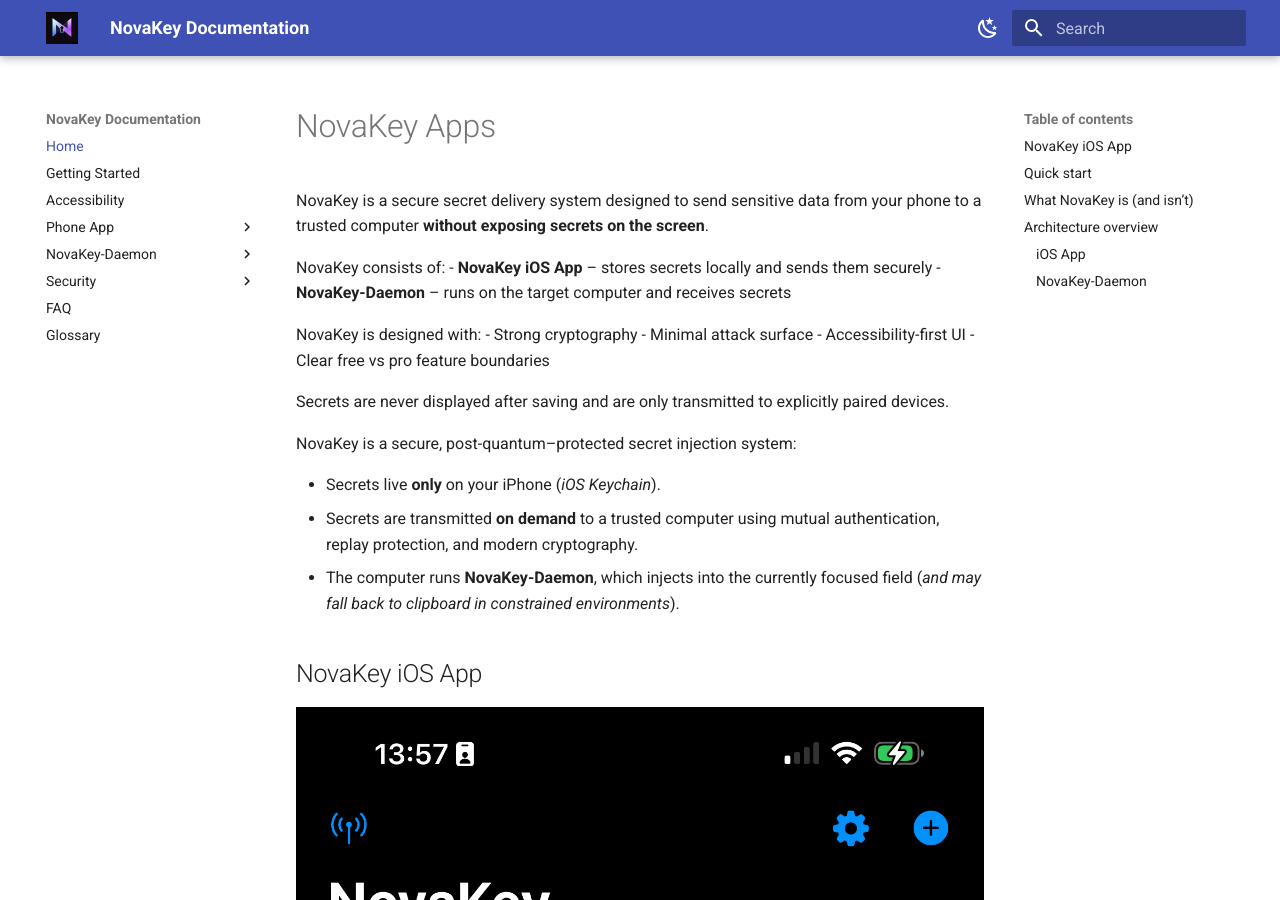
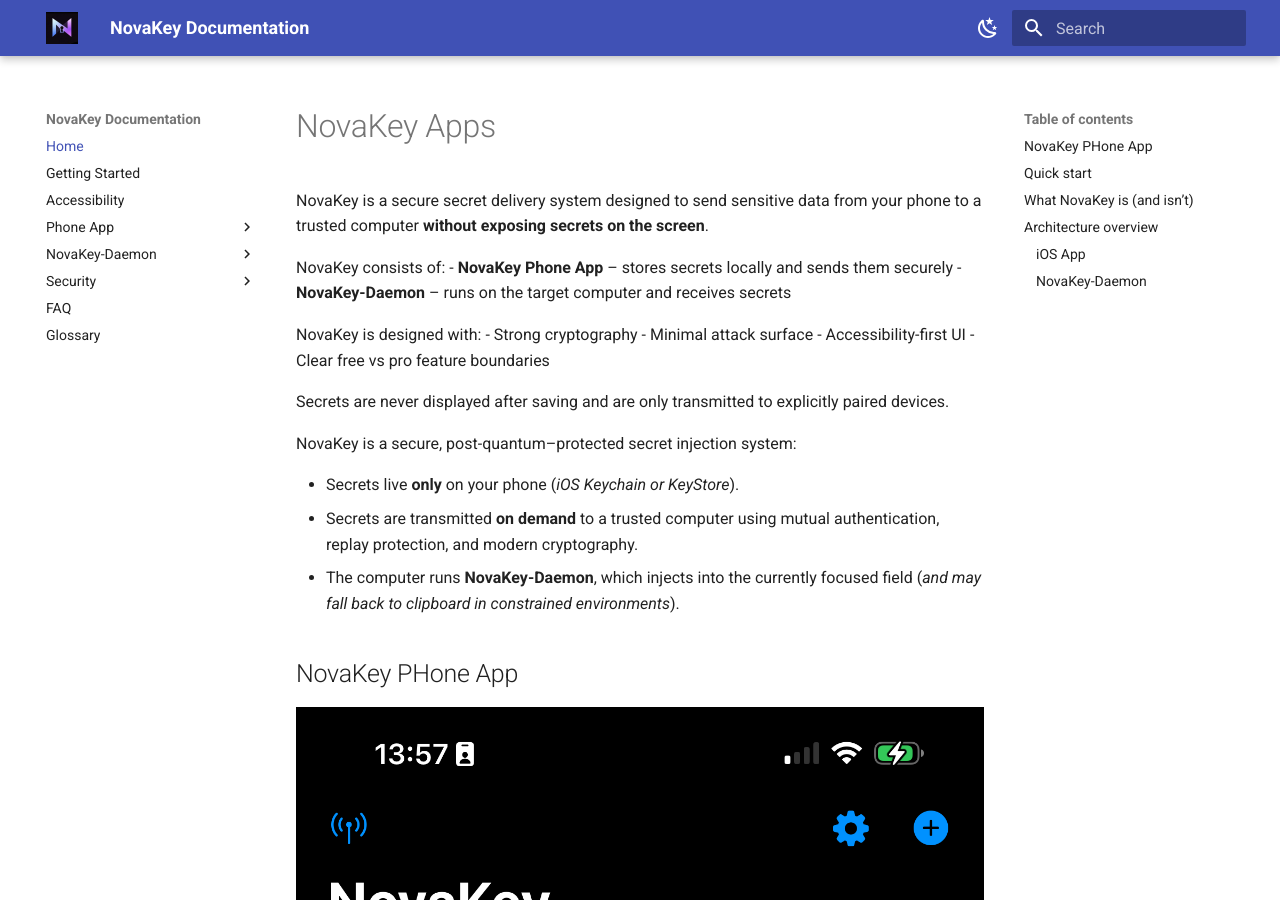
Before and after one commit to OsbornePro/NovaKey-Daemon, an MkDocs documentation site: the page built from docs/index.md, in a window 1280 px wide and 900 px high. Built offline with MkDocs 1.6.1 and Material for MkDocs 9.7.7, drawn with Linux system fonts in a browser that asks for light colours; some of the changed text lies outside the part shown.

Commit message:
Rename iOS App to Phone App and update details
Updated references to 'NovaKey iOS App' to 'NovaKey Phone App' and clarified storage options for secrets.

```diff
--- a/docs/index.md
+++ b/docs/index.md
@@ -3,7 +3,7 @@
 NovaKey is a secure secret delivery system designed to send sensitive data from your phone to a trusted computer **without exposing secrets on the screen**.
 
 NovaKey consists of:
-- **NovaKey iOS App** – stores secrets locally and sends them securely
+- **NovaKey Phone App** – stores secrets locally and sends them securely
 - **NovaKey-Daemon** – runs on the target computer and receives secrets
 
 NovaKey is designed with:
@@ -16,13 +16,13 @@
 
 NovaKey is a secure, post-quantum–protected secret injection system:
 
-- Secrets live **only** on your iPhone (*iOS Keychain*).
+- Secrets live **only** on your phone (*iOS Keychain or KeyStore*).
 - Secrets are transmitted **on demand** to a trusted computer using mutual authentication,
   replay protection, and modern cryptography.
 - The computer runs **NovaKey-Daemon**, which injects into the currently focused field
   (*and may fall back to clipboard in constrained environments*).
 
-## NovaKey iOS App
+## NovaKey PHone App
 
 ![NovaKey main page](assets/screenshots/novakey-main-page.PNG)
 
@@ -31,7 +31,7 @@
 1. Install and run NovaKey-Daemon
    → See **NovaKey-Daemon → Install**
 
-2. Add a Listener in the iOS app
+2. Add a Listener in the NovaKey Phone app
    → See **Phone App → Pairing**
 
 3. Pair via QR
@@ -53,7 +53,7 @@
 ## Architecture overview
 
 ### iOS App
-- Stores secrets in the iOS Keychain
+- Stores secrets in the iOS Keychain or Android KeyStore
 - Requires Face ID / passcode to copy or send
 - Never displays secrets after saving
 
```
